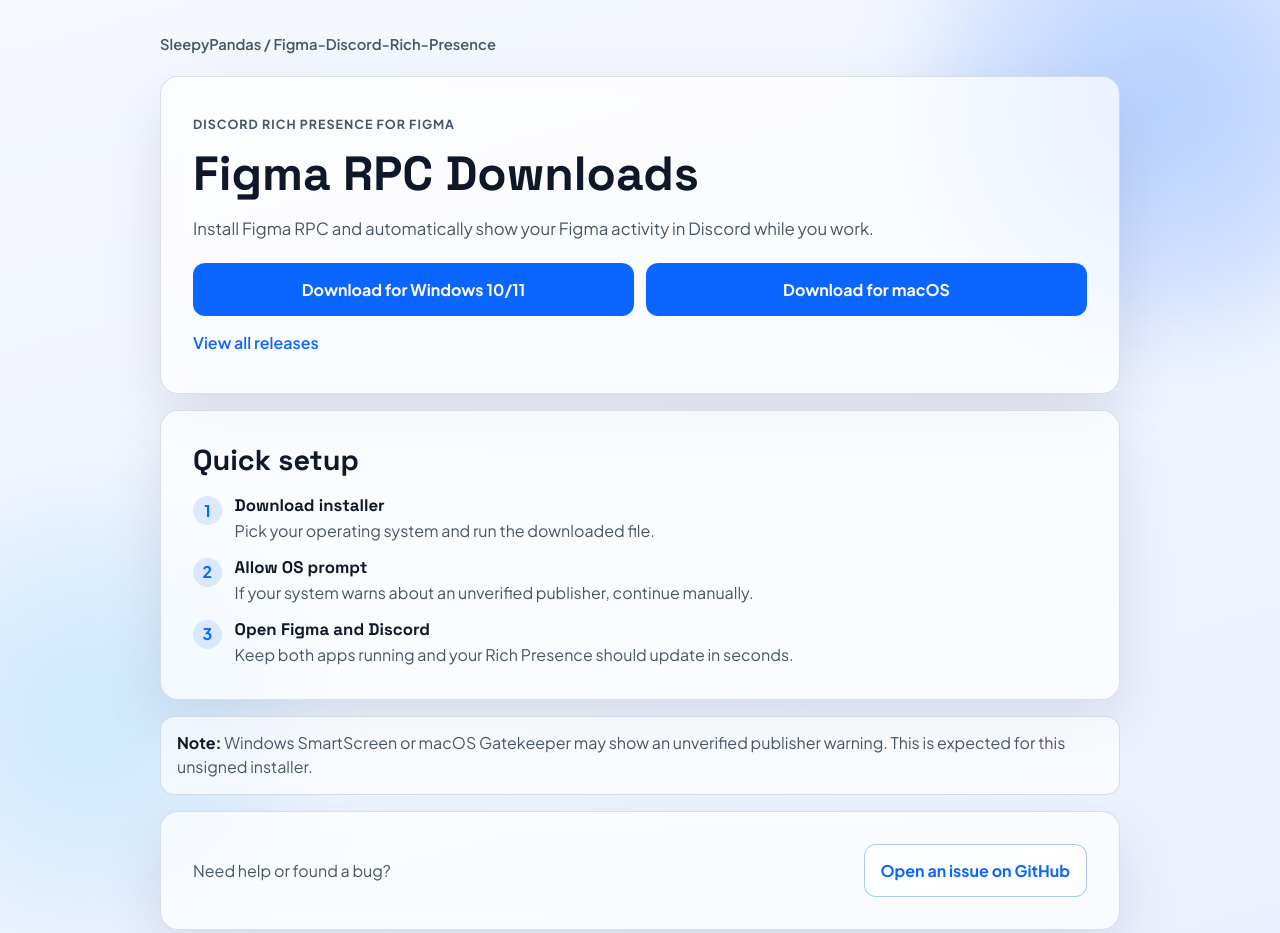
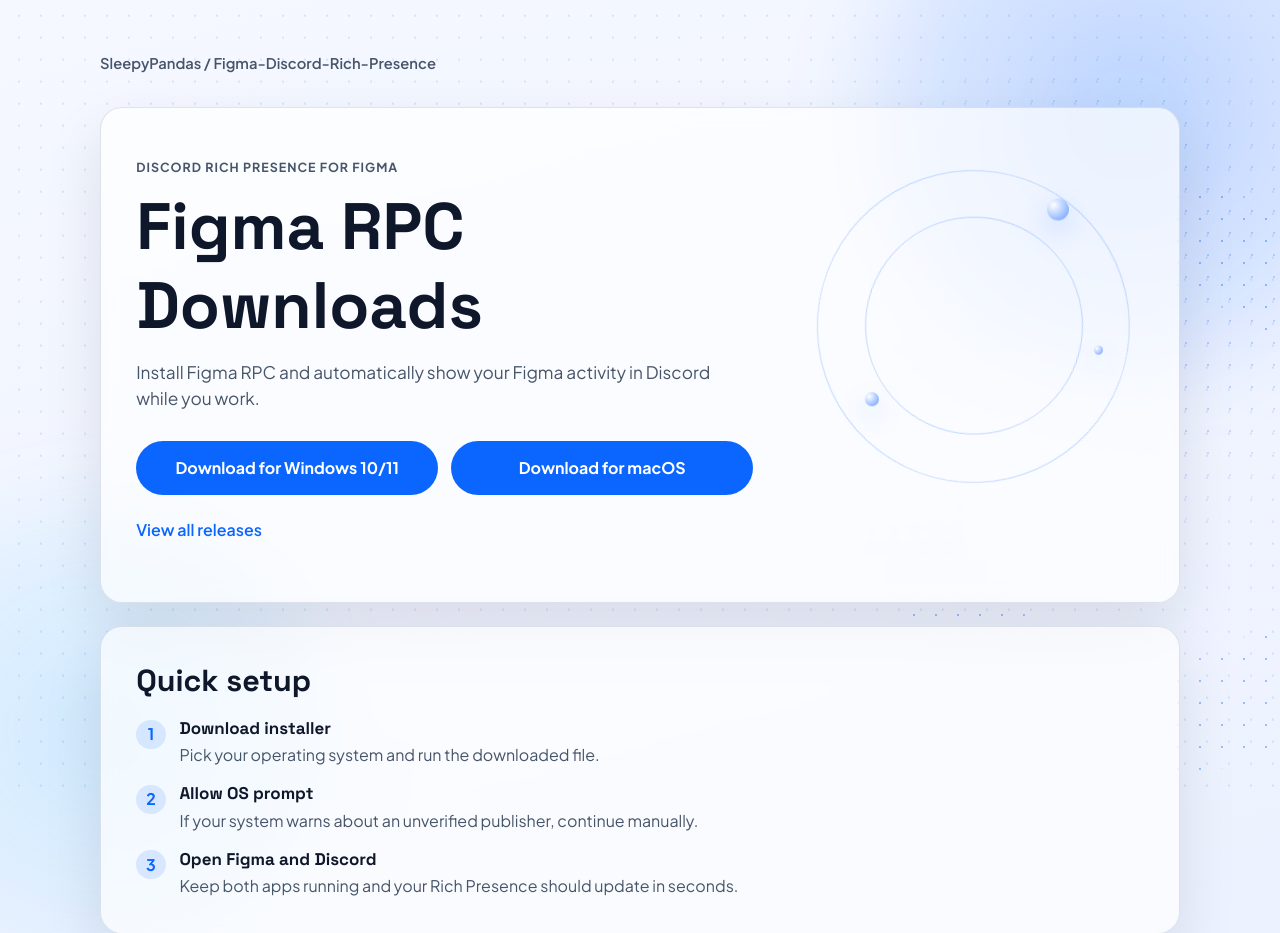
Before and after one commit to SleepyPandas/Figma-Discord-Rich-Presence, a plain HTML site: page docs/index.html in a window 1280 px wide. Shown: the top 933 px of the page. Drawn offline with Linux system fonts and the light colour scheme.

Commit message:
feat: Enhance downloads page with parallax effects and improved layout

```diff
--- a/docs/index.html
+++ b/docs/index.html
@@ -21,6 +21,9 @@
     <a class="skip-link" href="#main-content">Skip to content</a>
     <div class="bg-shape bg-shape-a" aria-hidden="true"></div>
     <div class="bg-shape bg-shape-b" aria-hidden="true"></div>
+    <div class="dot-field dot-field-a" data-parallax data-depth="0.35" aria-hidden="true"></div>
+    <div class="dot-field dot-field-b" data-parallax data-depth="0.55" aria-hidden="true"></div>
+    <div class="dot-arc" data-parallax data-depth="0.85" aria-hidden="true"></div>
 
     <header class="site-header container reveal" data-reveal>
       <a
@@ -35,10 +38,13 @@
 
     <main id="main-content" class="container">
       <section class="card hero reveal" data-reveal aria-labelledby="hero-title">
+        <div class="hero-grid">
+          <div class="hero-content">
             <p class="eyebrow">Discord Rich Presence for Figma</p>
             <h1 id="hero-title">Figma RPC Downloads</h1>
             <p class="hero-copy">
-          Install Figma RPC and automatically show your Figma activity in Discord while you work.
+              Install Figma RPC and automatically show your Figma activity in Discord while you
+              work.
             </p>
             <div class="cta-row">
               <a
@@ -57,6 +63,15 @@
               >
                 Download for macOS
               </a>
+            </div>
+          </div>
+          <div class="hero-visual" aria-hidden="true">
+            <div class="orbit orbit-one"></div>
+            <div class="orbit orbit-two"></div>
+            <div class="orb orb-one"></div>
+            <div class="orb orb-two"></div>
+            <div class="orb orb-three"></div>
+          </div>
         </div>
         <a
           class="text-link"
--- a/docs/script.js
+++ b/docs/script.js
@@ -1,13 +1,11 @@
 (function () {
+  const reduceMotion = window.matchMedia("(prefers-reduced-motion: reduce)").matches;
+
   const revealNodes = Array.from(document.querySelectorAll("[data-reveal]"));
-  if (revealNodes.length === 0) return;
-
-  const reduceMotion = window.matchMedia("(prefers-reduced-motion: reduce)").matches;
+  if (revealNodes.length > 0) {
     if (reduceMotion || !("IntersectionObserver" in window)) {
       revealNodes.forEach((node) => node.classList.add("is-visible"));
-    return;
-  }
-
+    } else {
       const observer = new IntersectionObserver(
         (entries) => {
           entries.forEach((entry) => {
@@ -23,4 +21,44 @@
         node.style.transitionDelay = `${Math.min(index * 70, 280)}ms`;
         observer.observe(node);
       });
+    }
+  }
+
+  if (reduceMotion) return;
+
+  const parallaxNodes = Array.from(document.querySelectorAll("[data-parallax]"));
+  if (parallaxNodes.length === 0) return;
+
+  let rafId = 0;
+
+  const updateParallax = (clientX, clientY) => {
+    const normalizedX = clientX / window.innerWidth - 0.5;
+    const normalizedY = clientY / window.innerHeight - 0.5;
+
+    parallaxNodes.forEach((node) => {
+      const depth = Number(node.dataset.depth || "0");
+      node.style.setProperty("--px", `${normalizedX * depth * 38}px`);
+      node.style.setProperty("--py", `${normalizedY * depth * 28}px`);
+    });
+  };
+
+  const handlePointerMove = (event) => {
+    if (rafId) cancelAnimationFrame(rafId);
+    rafId = requestAnimationFrame(() => {
+      updateParallax(event.clientX, event.clientY);
+      rafId = 0;
+    });
+  };
+
+  window.addEventListener("pointermove", handlePointerMove, { passive: true });
+  window.addEventListener(
+    "pointerleave",
+    () => {
+      parallaxNodes.forEach((node) => {
+        node.style.setProperty("--px", "0px");
+        node.style.setProperty("--py", "0px");
+      });
+    },
+    { passive: true }
+  );
 })();
--- a/docs/styles.css
+++ b/docs/styles.css
@@ -5,10 +5,10 @@
   --bg-bottom: #eaf0ff;
   --text-primary: #0f172a;
   --text-secondary: #475569;
-  --surface: rgba(255, 255, 255, 0.7);
-  --surface-border: rgba(148, 163, 184, 0.32);
+  --surface: rgba(255, 255, 255, 0.68);
+  --surface-border: rgba(148, 163, 184, 0.28);
   --focus-ring: rgba(11, 102, 255, 0.35);
-  --radius: 18px;
+  --radius: 22px;
   --shadow: 0 24px 60px rgba(15, 23, 42, 0.1);
 }
 
@@ -31,6 +31,14 @@
   line-height: 1.5;
   position: relative;
   overflow-x: hidden;
+  isolation: isolate;
+}
+
+[data-parallax] {
+  --px: 0px;
+  --py: 0px;
+  transform: translate3d(var(--px), var(--py), 0);
+  transition: transform 420ms ease;
 }
 
 .bg-shape {
@@ -38,39 +46,83 @@
   border-radius: 999px;
   filter: blur(40px);
   pointer-events: none;
-  z-index: -1;
+  z-index: -3;
 }
 
 .bg-shape-a {
-  width: 480px;
-  height: 480px;
-  top: -140px;
+  width: 540px;
+  height: 540px;
+  top: -160px;
   right: -120px;
-  background: radial-gradient(circle, rgba(11, 102, 255, 0.28), rgba(11, 102, 255, 0));
+  background: radial-gradient(circle, rgba(11, 102, 255, 0.24), rgba(11, 102, 255, 0));
 }
 
 .bg-shape-b {
-  width: 420px;
-  height: 420px;
-  bottom: -120px;
-  left: -120px;
-  background: radial-gradient(circle, rgba(56, 189, 248, 0.2), rgba(56, 189, 248, 0));
+  width: 460px;
+  height: 460px;
+  bottom: -160px;
+  left: -130px;
+  background: radial-gradient(circle, rgba(56, 189, 248, 0.18), rgba(56, 189, 248, 0));
+}
+
+.dot-field,
+.dot-arc {
+  position: fixed;
+  pointer-events: none;
+  z-index: -2;
+  background-image: radial-gradient(circle at center, rgba(11, 102, 255, 0.65) 1.2px, transparent 1.4px);
+  background-size: 22px 22px;
+}
+
+.dot-field-a {
+  inset: 0;
+  opacity: 0.2;
+  animation: dotDrift 30s linear infinite;
+}
+
+.dot-field-b {
+  width: min(46vw, 620px);
+  height: min(40vw, 500px);
+  right: -120px;
+  top: 40px;
+  opacity: 0.35;
+  border-radius: 50%;
+  mask-image: radial-gradient(circle at center, black 42%, transparent 73%);
+  -webkit-mask-image: radial-gradient(circle at center, black 42%, transparent 73%);
+  animation: dotDriftAlt 25s linear infinite;
+}
+
+.dot-arc {
+  width: min(56vw, 760px);
+  height: min(56vw, 760px);
+  right: -230px;
+  top: 120px;
+  opacity: 0.52;
+  border-radius: 50%;
+  mask-image: radial-gradient(circle at center, transparent 36%, black 37%, black 58%, transparent 59%);
+  -webkit-mask-image: radial-gradient(circle at center, transparent 36%, black 37%, black 58%, transparent 59%);
+  clip-path: ellipse(58% 52% at 65% 42%);
+  animation: arcPulse 14s ease-in-out infinite;
 }
 
 .container {
-  width: min(960px, calc(100% - 2rem));
+  width: min(1080px, calc(100% - 2rem));
   margin: 0 auto;
 }
 
 .site-header {
-  padding-top: 2rem;
-  margin-bottom: 1.25rem;
+  padding-top: clamp(2rem, 4vw, 3.2rem);
+  margin-bottom: clamp(1.25rem, 3vw, 2rem);
+}
+
+#main-content {
+  display: grid;
+  gap: clamp(1rem, 2vw, 1.45rem);
 }
 
 .repo-label {
   display: inline-flex;
   align-items: center;
-  gap: 0.4rem;
   color: var(--text-secondary);
   text-decoration: none;
   font-size: 0.92rem;
@@ -88,8 +140,7 @@
   box-shadow: var(--shadow);
   backdrop-filter: blur(8px);
   -webkit-backdrop-filter: blur(8px);
-  padding: clamp(1.25rem, 2.5vw, 2rem);
-  margin-bottom: 1rem;
+  padding: clamp(1.35rem, 3vw, 2.2rem);
   transition: transform 220ms ease, box-shadow 220ms ease;
 }
 
@@ -99,8 +150,76 @@
 }
 
 .hero {
-  padding-top: clamp(1.5rem, 3vw, 2.5rem);
-  padding-bottom: clamp(1.5rem, 3vw, 2.5rem);
+  min-height: clamp(480px, 62vh, 650px);
+  padding-top: clamp(1.6rem, 4vw, 3rem);
+  padding-bottom: clamp(1.6rem, 4vw, 3rem);
+}
+
+.hero-grid {
+  display: grid;
+  grid-template-columns: minmax(0, 1fr) minmax(250px, 34%);
+  align-items: center;
+  gap: clamp(1rem, 4vw, 3rem);
+}
+
+.hero-content {
+  max-width: 700px;
+}
+
+.hero-visual {
+  position: relative;
+  width: min(100%, 340px);
+  aspect-ratio: 1;
+  justify-self: end;
+}
+
+.orbit,
+.orb {
+  position: absolute;
+  border-radius: 999px;
+}
+
+.orbit {
+  border: 1px solid rgba(11, 102, 255, 0.24);
+}
+
+.orbit-one {
+  inset: 4%;
+  animation: spinSlow 30s linear infinite;
+}
+
+.orbit-two {
+  inset: 18%;
+  animation: spinSlow 22s linear infinite reverse;
+}
+
+.orb {
+  background: radial-gradient(circle at 30% 30%, #ffffff, #8fb6ff 72%);
+  box-shadow: 0 10px 28px rgba(11, 102, 255, 0.22);
+  animation: bob 7s ease-in-out infinite;
+}
+
+.orb-one {
+  width: 22px;
+  height: 22px;
+  top: 14%;
+  right: 22%;
+}
+
+.orb-two {
+  width: 14px;
+  height: 14px;
+  bottom: 24%;
+  left: 18%;
+  animation-delay: 1.1s;
+}
+
+.orb-three {
+  width: 9px;
+  height: 9px;
+  top: 58%;
+  right: 12%;
+  animation-delay: 0.45s;
 }
 
 .eyebrow {
@@ -121,18 +240,19 @@
 }
 
 h1 {
-  font-size: clamp(2rem, 5vw, 3rem);
-  margin-bottom: 0.8rem;
+  font-size: clamp(2.2rem, 6vw, 4.1rem);
+  margin-bottom: 0.95rem;
+  max-width: 18ch;
 }
 
 h2 {
-  font-size: clamp(1.35rem, 3vw, 1.8rem);
-  margin-bottom: 1.1rem;
+  font-size: clamp(1.35rem, 3vw, 1.9rem);
+  margin-bottom: 1.2rem;
 }
 
 h3 {
-  font-size: 1.05rem;
-  margin-bottom: 0.25rem;
+  font-size: 1.06rem;
+  margin-bottom: 0.3rem;
 }
 
 p {
@@ -141,28 +261,28 @@
 }
 
 .hero-copy {
-  max-width: 65ch;
-  font-size: 1.05rem;
+  max-width: 55ch;
+  font-size: 1.08rem;
 }
 
 .cta-row {
-  margin-top: 1.4rem;
+  margin-top: 1.8rem;
   display: grid;
   grid-template-columns: repeat(2, minmax(0, 1fr));
-  gap: 0.75rem;
+  gap: 0.8rem;
 }
 
 .button {
   display: inline-flex;
   justify-content: center;
   align-items: center;
-  border-radius: 12px;
+  border-radius: 999px;
   border: 1px solid transparent;
   font-weight: 700;
   text-decoration: none;
-  padding: 0.84rem 1rem;
+  padding: 0.88rem 1.2rem;
   transition: background-color 180ms ease, border-color 180ms ease, transform 180ms ease, color 180ms ease;
-  min-height: 48px;
+  min-height: 50px;
 }
 
 .button-primary {
@@ -178,7 +298,7 @@
 .button-ghost {
   color: var(--accent);
   border-color: rgba(11, 102, 255, 0.35);
-  background: rgba(255, 255, 255, 0.78);
+  background: rgba(255, 255, 255, 0.8);
 }
 
 .button-ghost:hover {
@@ -188,7 +308,7 @@
 }
 
 .text-link {
-  margin-top: 0.9rem;
+  margin-top: 1.35rem;
   display: inline-block;
   color: var(--accent);
   font-weight: 600;
@@ -204,19 +324,19 @@
   margin: 0;
   padding: 0;
   display: grid;
-  gap: 0.85rem;
+  gap: 1rem;
 }
 
 .steps-list li {
   display: grid;
   grid-template-columns: auto 1fr;
-  gap: 0.8rem;
+  gap: 0.85rem;
   align-items: start;
 }
 
 .step-badge {
-  width: 1.8rem;
-  height: 1.8rem;
+  width: 1.85rem;
+  height: 1.85rem;
   border-radius: 999px;
   background: rgba(11, 102, 255, 0.12);
   color: var(--accent);
@@ -228,11 +348,10 @@
 }
 
 .note-strip {
-  margin-bottom: 1rem;
   border: 1px solid rgba(148, 163, 184, 0.34);
   background: rgba(255, 255, 255, 0.66);
   border-radius: 14px;
-  padding: 0.92rem 1rem;
+  padding: 1rem 1.05rem;
 }
 
 .note-strip strong {
@@ -247,7 +366,8 @@
 }
 
 .site-footer {
-  padding: 0.6rem 0 2rem;
+  padding: 1rem 0 2.5rem;
+  margin-top: 0.4rem;
   display: flex;
   align-items: center;
   justify-content: space-between;
@@ -296,7 +416,83 @@
   transition: opacity 380ms ease, transform 380ms ease;
 }
 
+@keyframes dotDrift {
+  0% {
+    background-position: 0 0;
+  }
+  100% {
+    background-position: 180px 160px;
+  }
+}
+
+@keyframes dotDriftAlt {
+  0% {
+    background-position: 0 0;
+  }
+  100% {
+    background-position: -160px 140px;
+  }
+}
+
+@keyframes arcPulse {
+  0%,
+  100% {
+    opacity: 0.48;
+  }
+  50% {
+    opacity: 0.6;
+  }
+}
+
+@keyframes spinSlow {
+  from {
+    transform: rotate(0deg);
+  }
+  to {
+    transform: rotate(360deg);
+  }
+}
+
+@keyframes bob {
+  0%,
+  100% {
+    transform: translateY(0);
+  }
+  50% {
+    transform: translateY(-9px);
+  }
+}
+
+@media (max-width: 900px) {
+  .hero-grid {
+    grid-template-columns: 1fr;
+  }
+
+  .hero-visual {
+    justify-self: start;
+    width: min(56vw, 290px);
+  }
+
+  .dot-arc {
+    right: -320px;
+    top: 190px;
+  }
+}
+
 @media (max-width: 760px) {
+  .container {
+    width: min(1080px, calc(100% - 1.25rem));
+  }
+
+  .site-header {
+    padding-top: 1.25rem;
+    margin-bottom: 0.9rem;
+  }
+
+  .hero {
+    min-height: 0;
+  }
+
   .cta-row {
     grid-template-columns: 1fr;
   }
@@ -309,6 +505,12 @@
   .site-footer {
     flex-direction: column;
     align-items: flex-start;
+    padding-bottom: 2rem;
+  }
+
+  .dot-field-b,
+  .dot-arc {
+    opacity: 0.24;
   }
 }
 
@@ -325,4 +527,8 @@
     opacity: 1;
     transform: none;
   }
+
+  [data-parallax] {
+    transform: none !important;
+  }
 }
```
Lines whose indentation alone changed are shown as unchanged.
